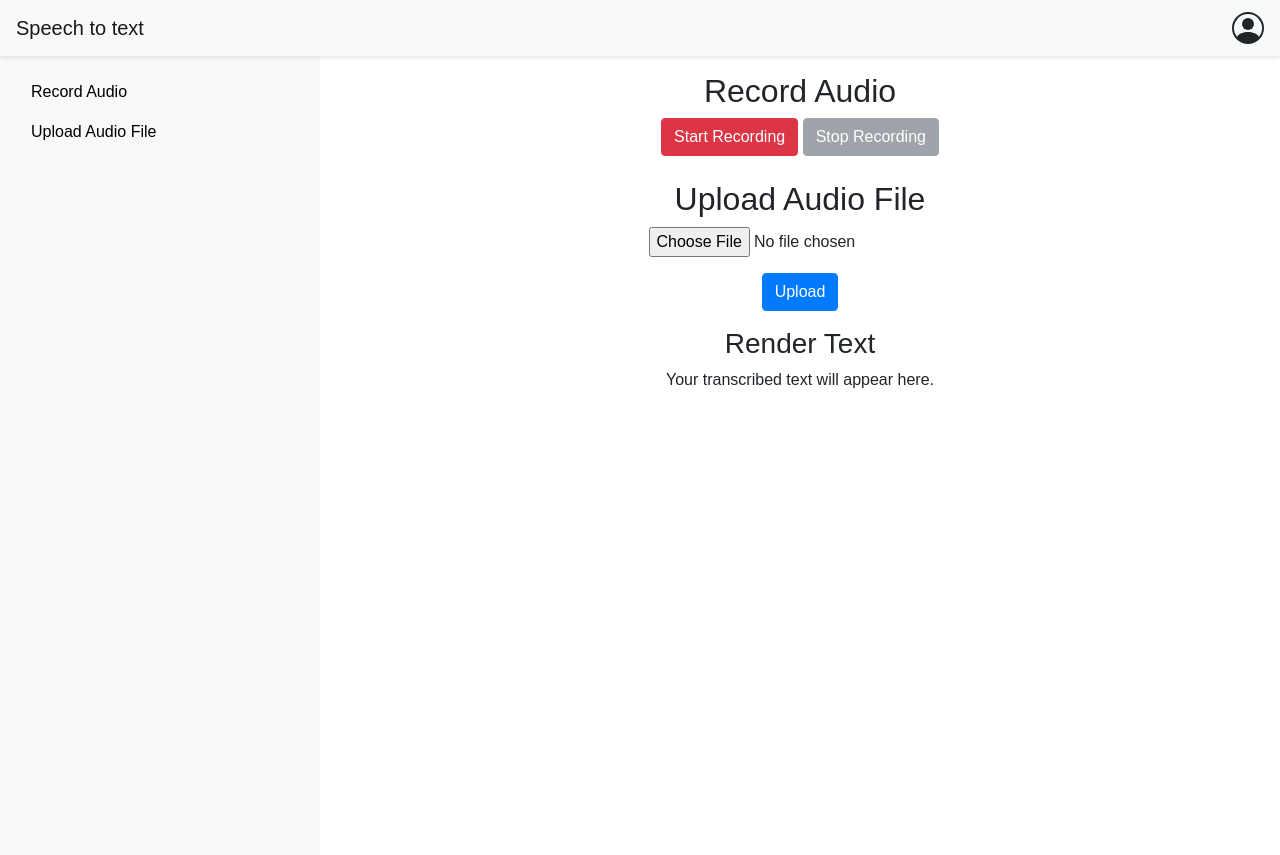
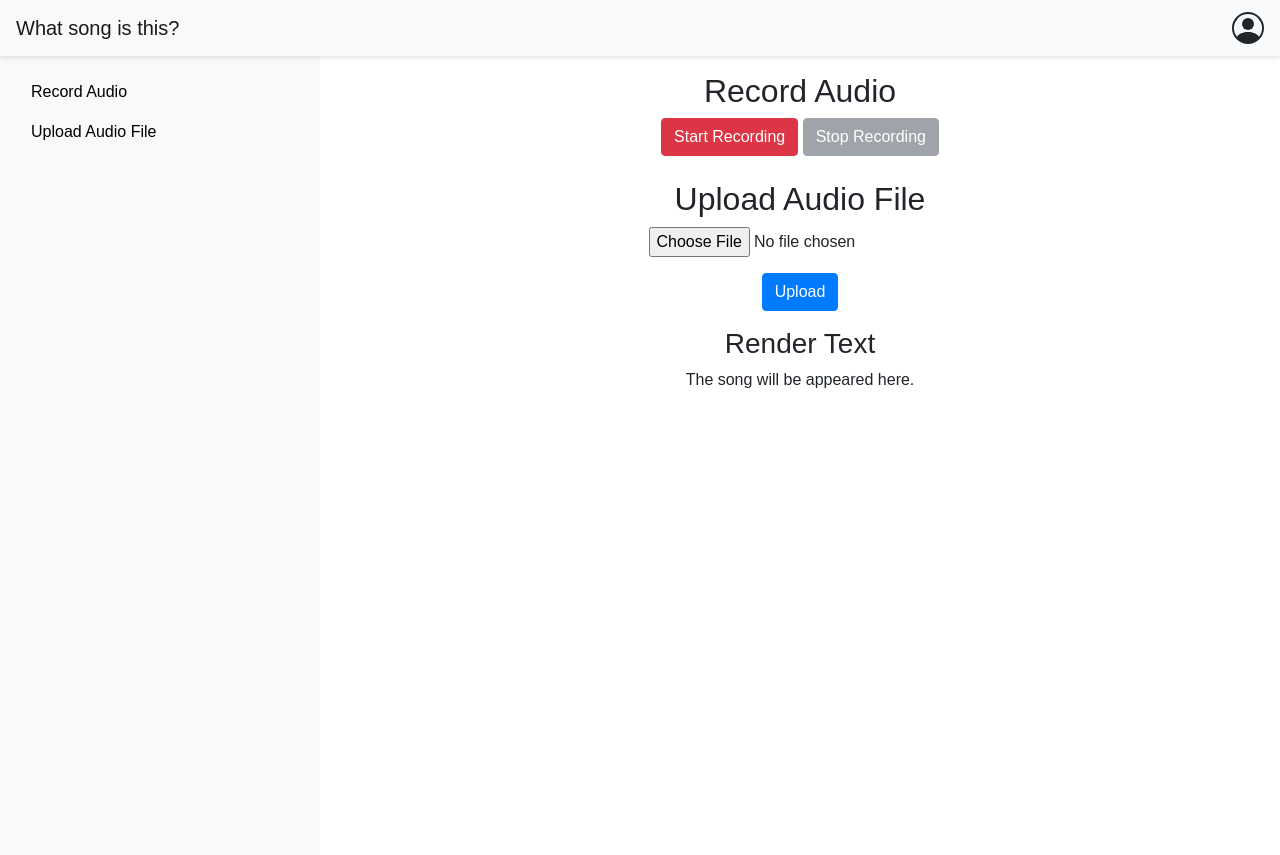
Before and after one commit to Nhom11CDCS/CDCS_Tim_Kiem_Bai_Hat, a Flask app: page / in a window 1280 px wide. Shown: the top 855 px of the page. Run offline with Flask 3, Linux system fonts and the light colour scheme.

Commit message:
Hoang updates the app's name to (What song is this?)

```diff
--- a/FE/templates/index.html
+++ b/FE/templates/index.html
@@ -4,7 +4,7 @@
 <head>
     <meta charset="UTF-8">
     <meta name="viewport" content="width=device-width, initial-scale=1.0">
-    <title>Speech to text</title>
+    <title>What song is this?</title>
     <link rel="stylesheet" href="../static/css/style.css">
     <link rel="stylesheet" href="https://cdn.jsdelivr.net/npm/bootstrap@4.3.1/dist/css/bootstrap.min.css"
         integrity="sha384-ggOyR0iXCbMQv3Xipma34MD+dH/1fQ784/j6cY/iJTQUOhcWr7x9JvoRxT2MZw1T" crossorigin="anonymous">
@@ -13,7 +13,7 @@
 <body>
     <!-- <div class="container"> -->
     <nav class="navbar navbar-expand-lg navbar-light bg-light">
-        <a class="navbar-brand" href="#">Speech to text</a>
+        <a class="navbar-brand" href="#">What song is this?</a>
         <button class="navbar-toggler" type="button" data-toggle="collapse" data-target="#navbarSupportedContent"
             aria-controls="navbarSupportedContent" aria-expanded="false" aria-label="Toggle navigation">
             <span class="navbar-toggler-icon"></span>
@@ -64,7 +64,7 @@
                     {% if text %}
                         <p>{{ text }}</p>
                     {% else %}
-                        <p>Your transcribed text will appear here.</p>
+                        <p>The song will be appeared here.</p>
                     {% endif %}
                 </div>
             </main>
```
